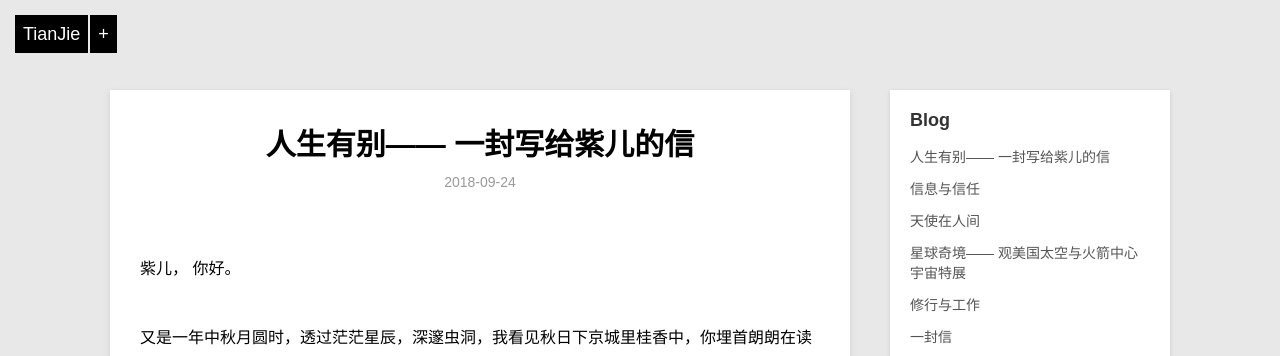
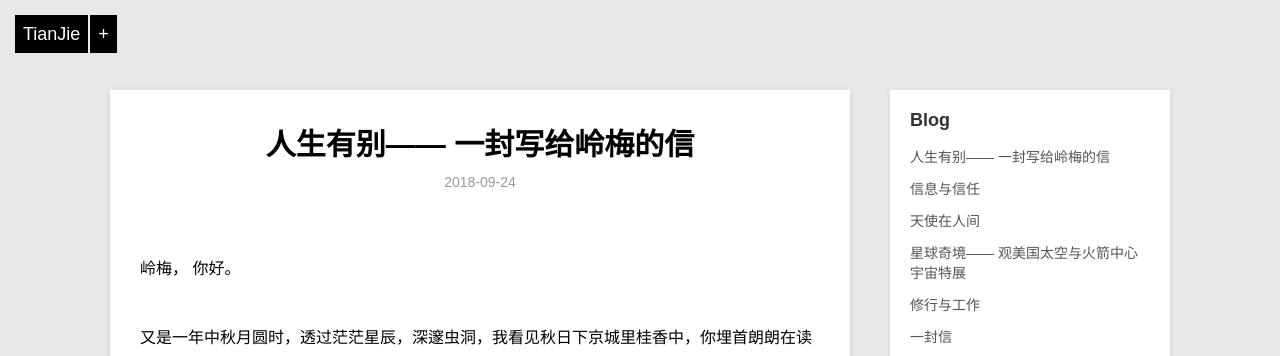
Before and after one commit to violettianjie/violettianjie.github.io, a Jekyll site: the page built from _posts/blog/2018-09-24-fullmoonletter.md, in a window 1280 px wide. Shown: the top 356 px of the page. Built offline with Jekyll 4.4.1, drawn with Linux system fonts in a browser that asks for light colours.

Commit message:
Update 2018-09-24-fullmoonletter.md

```diff
--- a/_posts/blog/2018-09-24-fullmoonletter.md
+++ b/_posts/blog/2018-09-24-fullmoonletter.md
@@ -1,6 +1,6 @@
 ---
 layout: post
-title: "人生有别—— 一封写给紫儿的信"
+title: "人生有别—— 一封写给岭梅的信"
 description: "要知人生亦有别，此事古难全。"
 category: blog
 ---
@@ -8,7 +8,7 @@ category: blog
 
 
 
-紫儿，
+岭梅，
     你好。
 
 又是一年中秋月圆时，透过茫茫星辰，深邃虫洞，我看见秋日下京城里桂香中，你埋首朗朗在读我当年写《中秋》的诗
```
